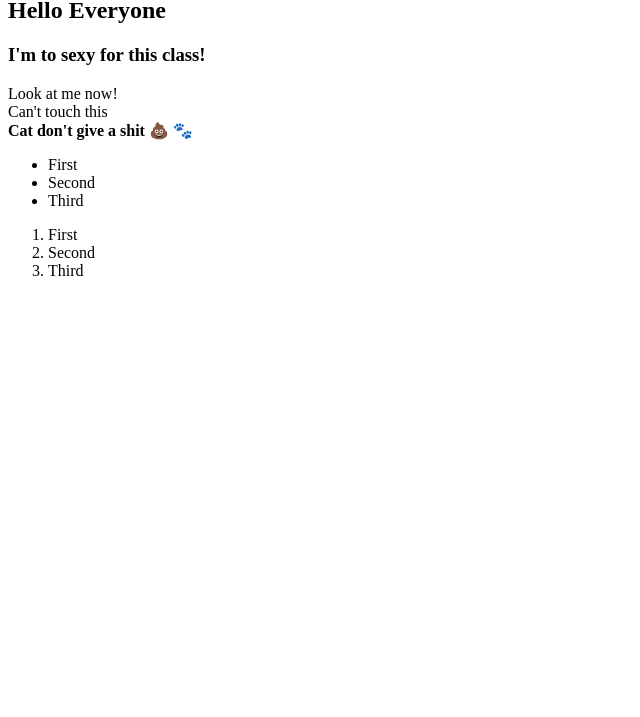
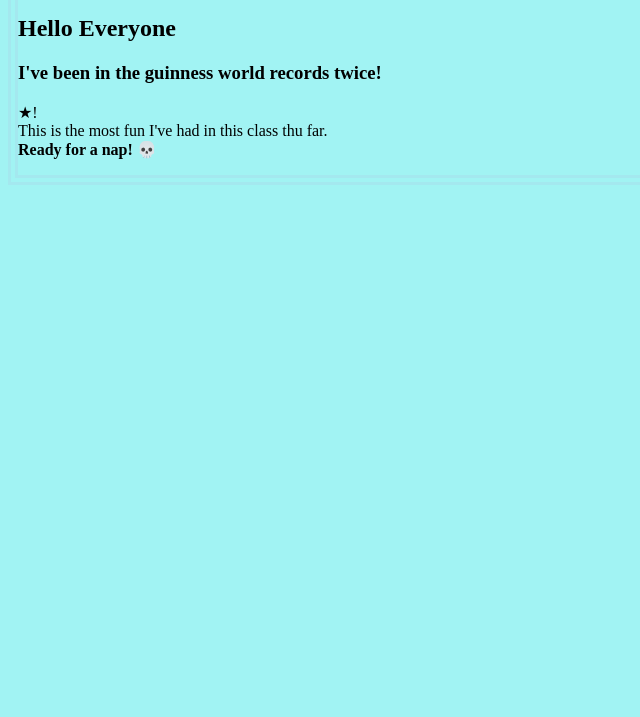
Before and after one commit to JBunch2310/helloHTML, a website: page index.html in a window 1280 px wide. Shown: the part 83-800 px from the top of the page, without its empty margins (0-640 px from the left). Drawn offline with Linux system fonts and the light colour scheme.

Commit message:
my page update

```diff
--- a/index.html
+++ b/index.html
@@ -4,24 +4,26 @@
     <title>Jamie's HTML Page</title>
   </head>
   <body>
+    <style>
+        body {
+            background-color: rgba(109,237,237,0.64);
+        }
+    </style>
+    <style>
+        body {
+            border: 10px double rgba(196, 48, 171, 0.06);
+        }
+    </style>
     <h1>Hello World</h1>
     <h2>Hello Everyone</h2>
-    <h3>I'm to sexy for this class!</h3>
+    <h3>I've been in the guinness world records twice! </h3>
 
     <p>
-      Look at me now!<br />
-      Can't touch this<br />
-      <strong>Cat don't give a shit &#128169; &#128062;</strong>
+        &#9733;!<br />
+      This is the most fun I've had in this class thu far.<br />
+      <strong>Ready for a nap! &#128128;</strong>
     </p>
-    <ul>
-      <li>First</li>
-      <li>Second</li>
-      <li>Third</li>
-    </ul>
-    <ol>
-      <li>First</li>
-      <li>Second</li>
-      <li>Third</li>
-    </ol>
+
+    <p style="color: rgb(239, 245, 243);font-family: 'Courier New', Courier, monospace;">
   </body>
 </html>
```
